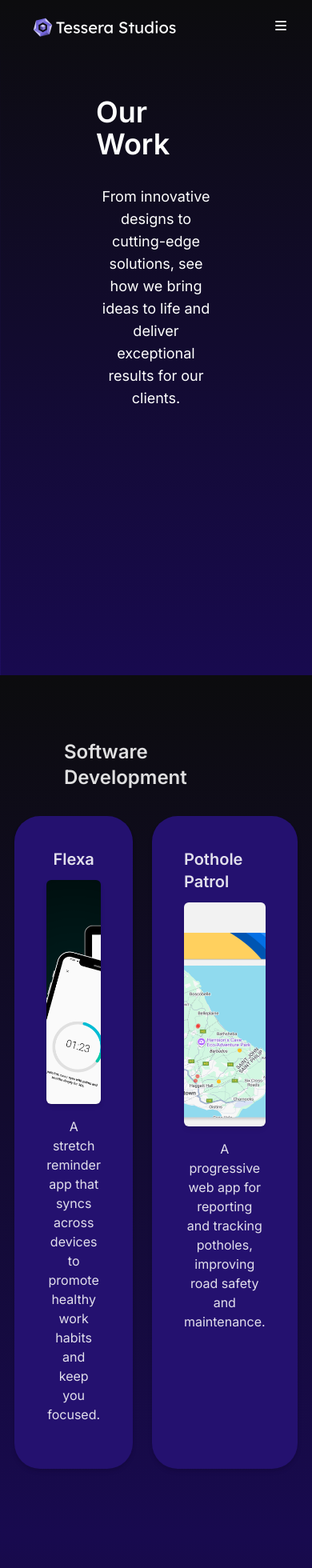
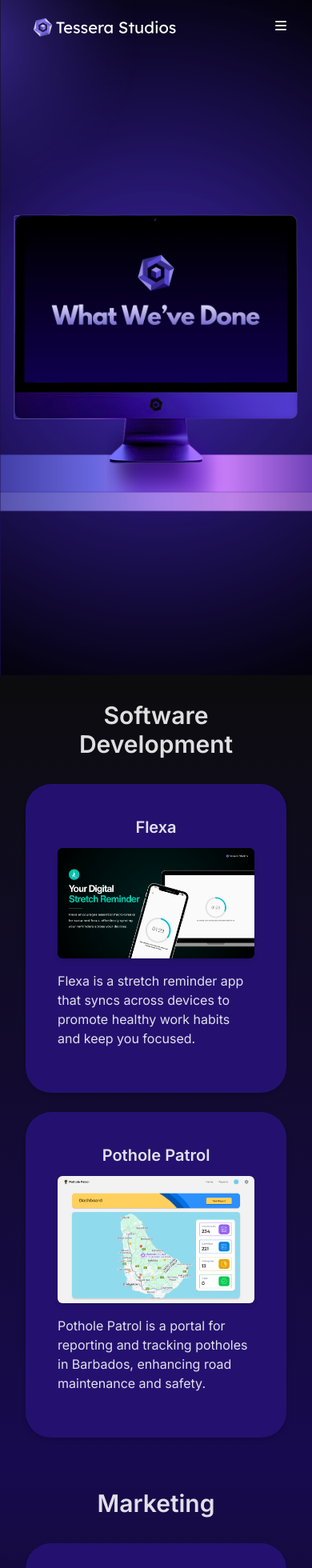
Before and after one commit to Tessera-Studios/Tessera-Web, a React (Vite) app in the folder frontend/: page /portfolio in a window 390 px wide. Shown: the top 1960 px of the page at 80% size. Built offline with nearby package versions, Linux system fonts and the light colour scheme.

Commit message:
Created portfolio page

```diff
--- a/frontend/src/components/Navbar.css
+++ b/frontend/src/components/Navbar.css
@@ -26,3 +26,22 @@
   -webkit-text-fill-color: transparent;
   font-weight: 500;
 }
+
+.dropdown-container {
+  position: relative;
+}
+
+.dropdown-menu {
+  animation: fadeIn 0.2s ease-in-out;
+}
+
+@keyframes fadeIn {
+  from {
+    opacity: 0;
+    transform: translateY(-10px);
+  }
+  to {
+    opacity: 1;
+    transform: translateY(0);
+  }
+}
--- a/frontend/src/components/Navbar.tsx
+++ b/frontend/src/components/Navbar.tsx
@@ -42,6 +42,14 @@
                         }
                     >
                         About
+                    </NavLink>
+                    <NavLink
+                        to="/portfolio"
+                        className={({ isActive }) =>
+                            `${isActive ? "active " : ""}nav-link`
+                        }
+                    >
+                        Portfolio
                     </NavLink>
                     <NavLink
                         to="/services"
@@ -106,6 +114,15 @@
                     About
                 </NavLink>
                 <NavLink
+                    to="/portfolio"
+                    onClick={() => setIsOpen(false)}
+                    className={({ isActive }) =>
+                        `${isActive ? "active " : ""}nav-link`
+                    }
+                >
+                    Portfolio
+                </NavLink>
+                <NavLink
                     to="/services"
                     onClick={() => setIsOpen(false)}
                     className={({ isActive }) =>
--- a/frontend/src/components/Project.tsx
+++ b/frontend/src/components/Project.tsx
@@ -1,9 +1,9 @@
 function Project({ title, image, description }: { title?: string; image?: string; description?: string }) {
     return (
         <div className="project flex flex-col items-center bg-[var(--dark-purple)] p-10 rounded-4xl shadow-md">
-            <h3 className="text-xl font-semibold mb-3">{title}</h3>
-            <img src={image} alt={title || "Project"} className="mb-4 rounded-md h-70 shadow-md object-cover" />
-            <p className="text-center mb-4 max-w-lg">{description}</p>
+            <h3 className="text-xl text-center md:text-start font-semibold mb-3">{title}</h3>
+            <img src={image} alt={title || "Project"} className="mb-4 rounded-md md:h-70 shadow-md object-cover" />
+            <p className="md:text-center mb-4 max-w-lg">{description}</p>
             {/* <button className="px-4 py-2 bg-blue-500 text-white rounded-md hover:bg-blue-600">View Details</button> */}
         </div>
     );
--- a/frontend/src/data/projects.tsx
+++ b/frontend/src/data/projects.tsx
@@ -6,7 +6,7 @@
     {
         id: 'flexa',
         title: 'Flexa ',
-        description: 'A stretch reminder app that syncs across devices to promote healthy work habits and keep you focused.',
+        description: 'Flexa is a stretch reminder app that syncs across devices to promote healthy work habits and keep you focused.',
         category: 'Software Development',
         image: flexaImg,
         link: ''
@@ -14,7 +14,7 @@
     {
         id: 'carisurg-marketing',
         title: 'CariSurg Marketing Management',
-        description: 'Comprehensive marketing management that enhances brand visibility and drives customer engagement.',
+        description: 'Comprehensive marketing management to enhance brand visibility and drives customer engagement.',
         category: 'Marketing',
         image: carisurgImg,
         link: ''
@@ -22,7 +22,7 @@
     {
         id: 'pothole-patrol',
         title: 'Pothole Patrol',
-        description: 'A progressive web app for reporting and tracking potholes, improving road safety and maintenance.',
+        description: 'Pothole Patrol is a portal for reporting and tracking potholes in Barbados, enhancing road maintenance and safety.',
         category: 'Software Development',
         image: potholePatrolImg,
         link: ''
--- a/frontend/src/pages/Portfolio.css
+++ b/frontend/src/pages/Portfolio.css
@@ -1,11 +1,22 @@
 #portfolio {
-    background: linear-gradient(to top, var(--deep-purple), var(--background));
+  background-image: url("../assets/portfolio-bg.png");
+  background-size: cover;
+  background-attachment: fixed;
+  background-position: center;
+  background-repeat: no-repeat;
 }
 
 #marketing {
-    background: linear-gradient(to bottom, var(--deep-purple), var(--background));
+  background: linear-gradient(to bottom, var(--deep-purple), var(--background));
 }
 
 #software-development {
-    background: linear-gradient(to top, var(--deep-purple), var(--background));
+  background: linear-gradient(to top, var(--deep-purple), var(--background));
 }
+
+@media (max-width: 768px) {
+  #portfolio {
+    background-image: url("../assets/portfolio-bg-mobile.png");
+    background-attachment: scroll;
+  }
+}
--- a/frontend/src/pages/Portfolio.tsx
+++ b/frontend/src/pages/Portfolio.tsx
@@ -5,13 +5,11 @@
 
 function Portfolio() {
     return <>
-        <div id="portfolio" className="w-full min-h-[100vh] p-30 flex flex-col items-center text-white   ">
-            <h1 className="text-4xl font-semibold mb-8">Our Work</h1>
-            <p className="text-lg max-w-2xl text-center">From innovative designs to cutting-edge solutions, see how we bring ideas to life and deliver exceptional results for our clients.</p>
+        <div id="portfolio" className="w-full min-h-[100vh] p-30 flex flex-col items-center text-white">
         </div>
 
-        <div id="software-development" className="w-full min-h-60 bg-[var(--deep-purple)] flex flex-col items-center justify-center p-20">
-            <h2 className="text-2xl font-semibold mb-4">Software Development</h2>
+        <div id="software-development" className="w-full min-h-60 bg-[var(--deep-purple)] flex flex-col items-center justify-center md:p-20 p-8">
+            <h2 className="text-3xl font-semibold mb-4 md:text-start text-center">Software Development</h2>
             {/* <div className="">
                 <input
                     type="text"
@@ -20,15 +18,15 @@
                 />
             </div> */}
 
-            <div className="mt-4 flex gap-6">
+            <div className="mt-4 flex flex-col md:flex-row gap-6">
                 {projects.filter(project => project.category === 'Software Development').map(project => (
                     <Project key={project.id} title={project.title} image={project.image} description={project.description} />
                 ))}
             </div>
         </div>
 
-        <div id="marketing" className="w-full min-h-60 flex flex-col items-center justify-center p-20">
-            <h2 className="text-2xl font-semibold mb-4">Marketing</h2>
+        <div id="marketing" className="w-full min-h-60 flex flex-col items-center justify-center md:p-20 p-8">
+            <h2 className="text-3xl font-semibold mb-4 md:text-start text-center">Marketing</h2>
             {/* <div className="">
                 <input
                     type="text"
@@ -36,7 +34,7 @@
                     className="px-4 py-2 rounded-md border border-gray-300 focus:outline-none focus:ring-2 focus:ring-blue-500"
                 />
             </div> */}
-            <div className="mt-4 flex gap-6">
+            <div className="mt-4 flex flex-col md:flex-row gap-6">
                 {projects.filter(project => project.category === 'Marketing').map(project => (
                     <Project key={project.id} title={project.title} image={project.image} description={project.description} />
                 ))}
```
Also changed, not shown: frontend/src/assets/portfolio-bg-mobile.png (added), frontend/src/assets/portfolio-bg.png (added).
